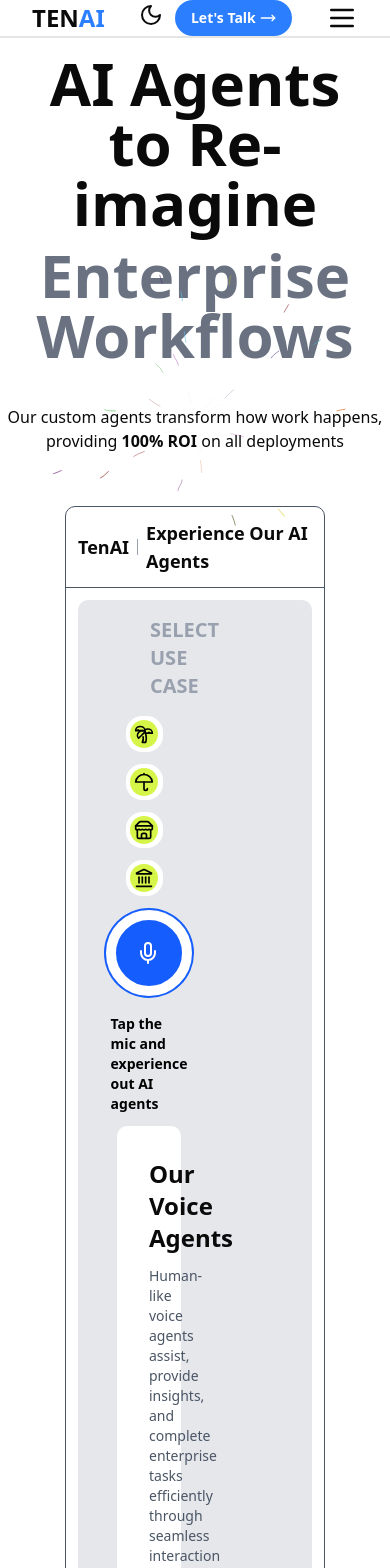
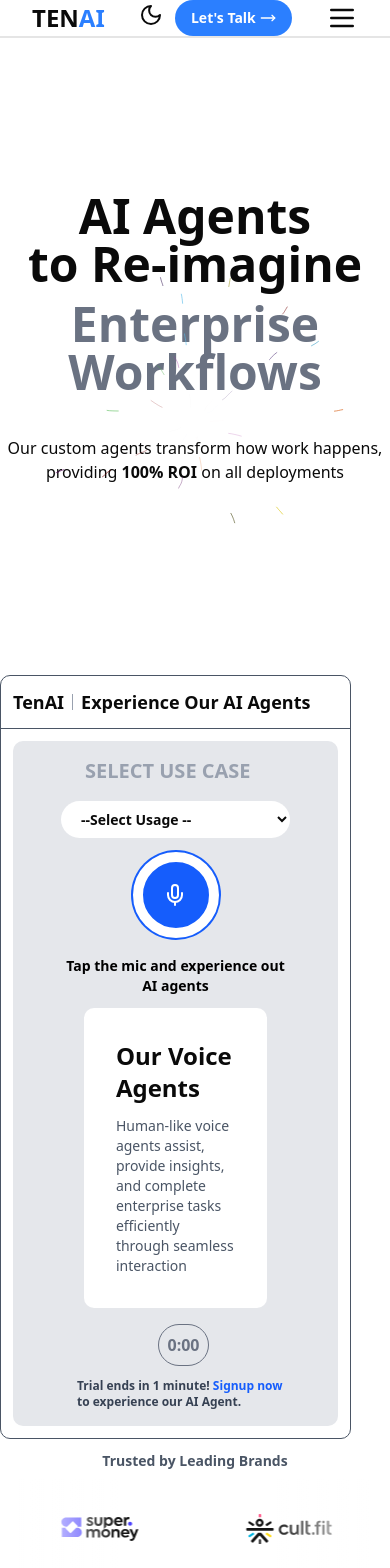
Before and after one commit to mayurmadankar/TEN-AI, a React (Vite) app in the folder frontend/: page / in a window 390 px wide. Shown: the top 1568 px of the page. Built offline with nearby package versions, Linux system fonts and the light colour scheme.

Commit message:
Enhance Demo component with scroll-triggered visibility and motion effects; update Hero component styles for improved responsiveness

```diff
--- a/frontend/src/components/Demo.jsx
+++ b/frontend/src/components/Demo.jsx
@@ -7,6 +7,7 @@
 import "swiper/css";
 import "swiper/css/autoplay";
 import { useTheme } from '../context/ThemeContext';
+import {motion} from "motion/react";
 
 const demoData = [
   {
@@ -34,6 +35,8 @@
 
 function Demo() {
   const [demoType, setDemoType] = useState(null);
+  const [isVisible, setIsVisible] = useState(false);
+
   let [brands, setBrands] = useState([
     '/cultfit.svg',
     "/grow.svg",
@@ -51,13 +54,33 @@
     }
   }, [theme])
 
+  // Scroll event listener to track when to show the Demo Component
+  useEffect(() => {
+    const handleScroll = () => {
+      const heroHeight = document.querySelector(".hero-section")?.offsetHeight || 0;
+      const scrollPosition = window.scrollY;
+
+      if(scrollPosition > heroHeight / 2){
+          setIsVisible(true); // Show the Demo section
+      }
+    }
+
+    window.addEventListener("scroll", handleScroll);
+
+    return () => removeEventListener("scroll", handleScroll) // cleanup event listener
+  },[])
+
   const typeHandler = (type) => {
     setDemoType(type);
   }
 
   return (
-    <>
-      <div className='flex flex-col lg:w-[80vw] w-2/3 min-h-[80vh] overflow-hidden border border-gray-600 rounded-lg'>
+    <motion.div
+      initial={{opacity : 0, y : 50}}
+      animate={isVisible ? {opacity : 1, y : 0} : {}}
+      transition={{duration : 1}}
+    >
+      <div className='flex flex-col lg:w-[80vw] w-[90%] min-h-[80vh] overflow-hidden border border-gray-600 rounded-lg'>
           <div className='w-full flex p-3 items-center gap-2'>
             <h1 className='text-lg font-semibold'>TenAI</h1>
             <Separator orientation='vertical' style={{height : "16px"}} className="bg-gray-400 dark:bg-gray-400" />
@@ -67,12 +90,13 @@
           <Separator className="bg-gray-600"/>
 
           <div className='m-3 bg-gray-200 flex flex-col flex-1 rounded-lg px-12'>
-            <div className='flex flex-col gap-3 w-full py-4 flex-1 lg:justify-center lg:items-center lg:flex-row'>
-                <div className='max-w-1/3 w-full flex flex-col gap-4'>
+            <div className='flex flex-col items-center gap-3 w-full py-4 flex-1 lg:justify-center lg:items-center lg:flex-row'>
+                <div className='w-full lg:max-w-1/3 flex flex-col gap-4'>
                   <h1 className='text-xl text-gray-400 pl-6 font-bold'>SELECT USE CASE</h1>
                   <div className='flex flex-col gap-3'>
                     {demoData.map((demo) => (
                         <DemoType
+                          className = "hidden lg:flex"
                           type={demo.type}
                           icon={demo.icon}
                           key={demo.type}
@@ -80,15 +104,26 @@
                           typeHandler={typeHandler}
                         />
                     ))}
+                    <select
+                      name="demo"
+                      className='block lg:hidden bg-white px-4 py-2 font-semibold text-sm outline-0 rounded-full'
+                      onChange={(e) => setDemoType(e.target.value)}
+                    >
+                      <option value="#" className='opacity-70'>--Select Usage --</option>
+                      <option value="Travel">Travel</option>
+                      <option value="Insurance">Insurance</option>
+                      <option value="Retail">Retail</option>
+                      <option value="Collections">Collections</option>
+                    </select>
                   </div>
                 </div>
 
-                <div className='max-w-1/3 w-full flex flex-col items-center gap-4'>
+                <div className='lg:max-w-1/3 text-center w-full flex flex-col items-center gap-4'>
                     <button className='w-[90px] h-[90px] text-white border-0 p-8 bg-blue-600 rounded-full outline-white outline-[10px] -outline-offset-[12px]'><Mic /></button>
                     <p className='text-sm text-black font-semibold'>Tap the mic and experience out AI agents</p>
                 </div>
 
-                <div className='w-1/3 flex justify-center'>
+                <div className='lg:w-1/3 w-full flex justify-center'>
                     {!demoType && <DemoTypeCard type={"Voice"} data={"Human-like voice agents assist, provide insights, and complete enterprise tasks efficiently through seamless interaction"}/>}
                     {demoType && <DemoTypeCard type={demoType} data={demoData.find((demo) => demo.type === demoType).data} />}
                 </div>
@@ -135,7 +170,7 @@
               {theme === "light" &&  <div className="fade-overlay right-fade"></div>}
           </div>
       </div>
-    </>
+    </motion.div>
   )
 }
 
@@ -144,9 +179,9 @@
 
 
 
-function DemoType({type, icon, typeHandler, demoType}){
+function DemoType({type, icon, typeHandler, demoType, className = ""}){
   return (
-    <button onClick={() => typeHandler(type)} className={`flex w-[80%] items-center gap-3 ${demoType === type ? "bg-blue-600" : "bg-white"} rounded-2xl overflow-hidden p-1 outline-0 border-0 cursor-pointer`}>
+    <button onClick={() => typeHandler(type)} className={`flex w-[80%] items-center gap-3 ${demoType === type ? "bg-blue-600" : "bg-white"} rounded-2xl overflow-hidden p-1 outline-0 border-0 cursor-pointer ${className}`}>
       <div className='bg-[#d6f549] rounded-full p-1 text-black'>
         {React.cloneElement(icon, {size : 20})}
       </div>
--- a/frontend/src/components/Hero.jsx
+++ b/frontend/src/components/Hero.jsx
@@ -4,13 +4,13 @@
 
 function Hero() {
 	return (
-		<BackgroundLines className="min-h-[60vh] w-full ">
+		<BackgroundLines className="hero-section min-h-[80vh] sm:min-h-[60vh] w-full ">
 			<section className="h-full flex flex-col gap-10 text-center w-full items-center justify-center">
 				<div className="flex flex-col gap-3">
-					<h1 className="text-6xl font-bold">
+					<h1 className="text-5xl sm:text-6xl font-bold">
 						AI Agents <br /> to Re-imagine
 					</h1>
-					<h1 className="text-6xl font-bold text-gray-500">
+					<h1 className="text-5xl sm:text-6xl font-bold text-gray-500">
 						Enterprise Workflows
 					</h1>
 				</div>
```
